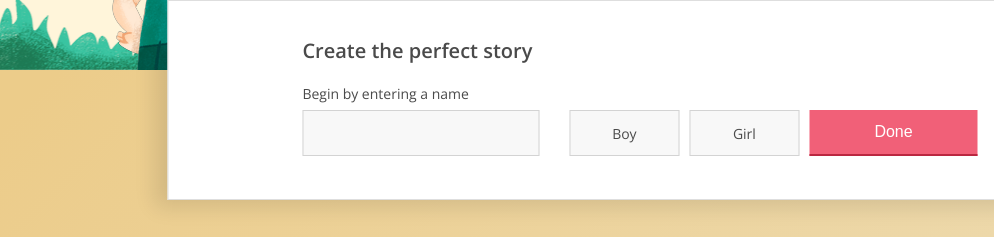
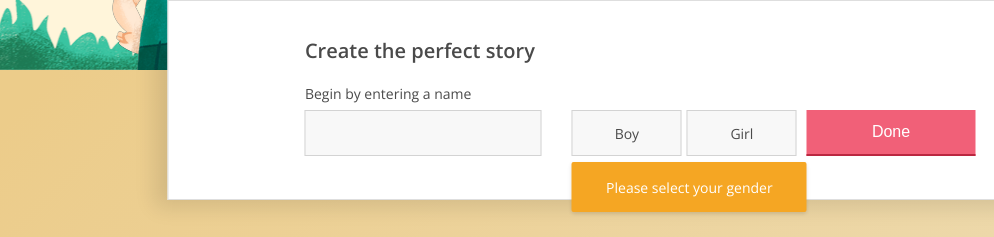
Before and after one commit to jjmok/secret-adventure, a website: page index.html in a window 1280 px wide. Shown: the part 535-772 px from the top of the page, 0-994 px from the left. Drawn offline with nearby package versions, Linux system fonts and the light colour scheme; grey boxes are pictures that could not be loaded; a web font is replaced by a local one.

Commit message:
[FIX] Change Gender Error Message Position

```diff
--- a/index.html
+++ b/index.html
@@ -97,10 +97,9 @@
             <div id="js-name-invalid-error" class="c-message c-message--error bk-story__error u-hide">
               Name must not contain numerical
             </div>
-            <div id="js-name-no-gender" class="c-message c-message--error bk-story__error u-hide">
-              Please select your gender
+
           </div>
-          </div>
+          <div class="bk-story__gender-container">
             <div class="bk-gender">
               <input class="bk-story__radio u-hide" type="radio" name="bk_gender" id="gender_boy" value="boy">
               <label class="bk-gender-btn" for="gender_boy">Boy</label>
@@ -108,6 +107,10 @@
             <div class="bk-gender">
               <input class="bk-story__radio u-hide" type="radio" name="bk_gender" id="gender_girl" value="girl">
               <label class="bk-gender-btn" for="gender_girl">Girl</label>
+            </div>
+            <div id="js-name-no-gender" class="c-message c-message--error bk-story__error">
+              Please select your gender
+            </div>
           </div>
           <div class="bk-story__preview-cont c-btn--widepress-cont">
             <button id="js-preview-btn" class="c-btn c-btn--froly c-btn--widepress bk-story__preview">Done</button>
--- a/scss/layout/_mainpage.scss
+++ b/scss/layout/_mainpage.scss
@@ -80,6 +80,16 @@
     margin-right: 30px;
     width: initial;
     margin-bottom: 0;
+  }
+}
+
+.bk-story__gender-container {
+  position: relative;
+  display: flex;
+  width: 100%;
+
+  @include for-tablet-portrait-up {
+    width: auto;
   }
 }
 
@@ -605,7 +615,7 @@
   display: inline-flex;
   width: 100%;
   height: 46px;
-  z-index: 2;
+  z-index: 3;
 }
 
 .bk-story__preview-cont {
--- a/scss/layout/_preview.scss
+++ b/scss/layout/_preview.scss
@@ -445,7 +445,6 @@
   background-color: #FFF5DA;
   height: 465px;
   transition: bottom 0.5s ease;
-
 }
 
 .bk-dedication--active {
@@ -544,3 +543,13 @@
     width: auto;
   }
 }
+
+.bk-preview__gender-container {
+  position: relative;
+  display: flex;
+  width: 100%;
+
+  @include for-tablet-portrait-up {
+    width: auto;
+  }
+}
```
Also changed, not shown: preview.html (+8 -5 lines), dist/booker.css. Lines whose indentation alone changed are shown as unchanged.
